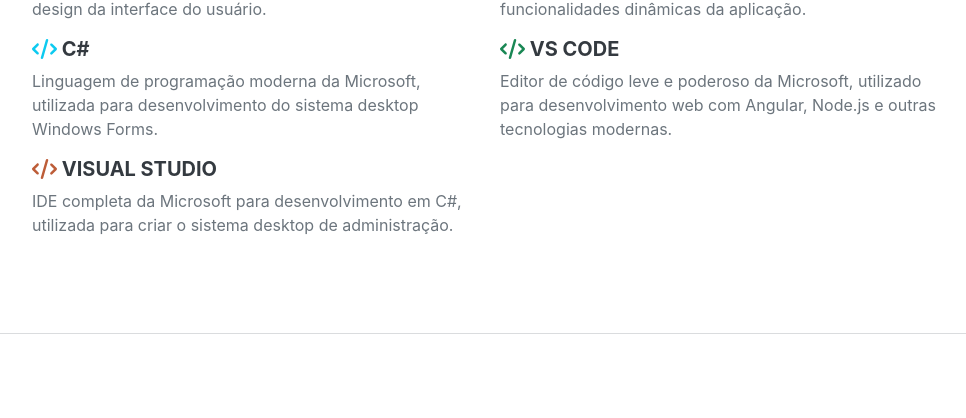
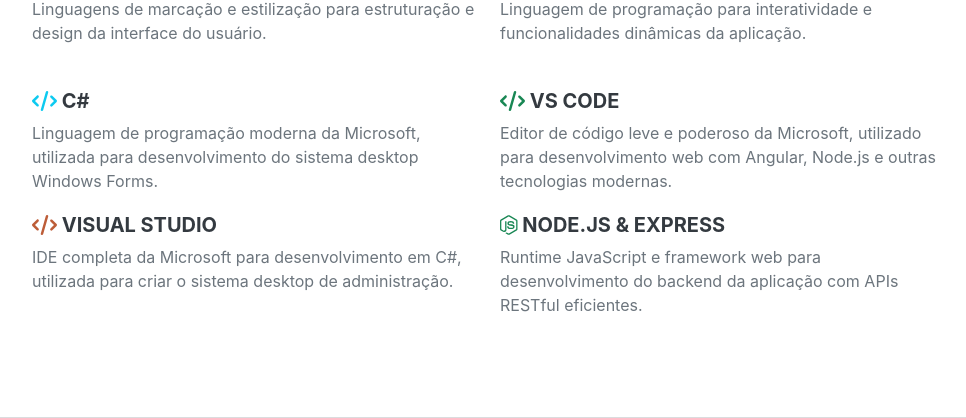
Before and after one commit to Jardelzito87/jardelzito87.github.io, a plain HTML site: page index.html in a window 1280 px wide. Shown: the part 8344-8762 px from the top of the page, without its empty margins (288-1254 px from the left). Before the commit the page ends 8678 px from the top, so only its background shows below. Drawn offline with nearby package versions, Linux system fonts and the light colour scheme; a web font is replaced by a local one.

Commit message:
Ajuste de Alinhamento

```diff
--- a/index.html
+++ b/index.html
@@ -340,29 +340,48 @@
                     </div>
                     <div class="mt-5">
                         <h3 class="mb-3">Detalhes das Tecnologias</h3>
-                        <div class="row">
-                            <div class="col-md-6">
+                        <div class="row" style="align-items: start;">
+                            <div class="col-md-6 d-flex flex-column">
+                                <div class="mb-4" style="height: 120px;">
                                     <h5><i class="fab fa-angular text-danger"></i> Angular</h5>
                                     <p>Framework TypeScript para desenvolvimento de aplicações web single-page (SPA) com arquitetura robusta e componentes reutilizáveis.</p>
+                                </div>
 
+                                <div class="mb-4" style="height: 100px;">
                                     <h5><i class="fab fa-html5 text-warning"></i> HTML5 & <i class="fab fa-css3-alt text-primary"></i> CSS3</h5>
                                     <p>Linguagens de marcação e estilização para estruturação e design da interface do usuário.</p>
+                                </div>
 
+                                <div class="mb-4" style="height: 100px;">
                                     <h5><i class="fas fa-code text-info"></i> C#</h5>
                                     <p>Linguagem de programação moderna da Microsoft, utilizada para desenvolvimento do sistema desktop Windows Forms.</p>
+                                </div>
 
+                                <div class="mb-4" style="height: 100px;">
                                     <h5><i class="fas fa-code text-primary"></i> Visual Studio</h5>
                                     <p>IDE completa da Microsoft para desenvolvimento em C#, utilizada para criar o sistema desktop de administração.</p>
                                 </div>
-                            <div class="col-md-6">
+                            </div>
+                            <div class="col-md-6 d-flex flex-column">
+                                <div class="mb-4" style="height: 120px;">
                                     <h5><i class="fas fa-database text-info"></i> PostgreSQL</h5>
                                     <p>Sistema de gerenciamento de banco de dados relacional avançado, conhecido por sua confiabilidade e recursos avançados.</p>
+                                </div>
 
+                                <div class="mb-4" style="height: 100px;">
                                     <h5><i class="fab fa-js-square text-warning"></i> JavaScript</h5>
                                     <p>Linguagem de programação para interatividade e funcionalidades dinâmicas da aplicação.</p>
+                                </div>
 
+                                <div class="mb-4" style="height: 100px;">
                                     <h5><i class="fas fa-code text-success"></i> VS Code</h5>
                                     <p>Editor de código leve e poderoso da Microsoft, utilizado para desenvolvimento web com Angular, Node.js e outras tecnologias modernas.</p>
+                                </div>
+
+                                <div class="mb-4" style="height: 100px;">
+                                    <h5><i class="fab fa-node-js text-success"></i> Node.js & Express</h5>
+                                    <p>Runtime JavaScript e framework web para desenvolvimento do backend da aplicação com APIs RESTful eficientes.</p>
+                                </div>
                             </div>
                         </div>
                     </div>
```
Lines whose indentation alone changed are shown as unchanged.
